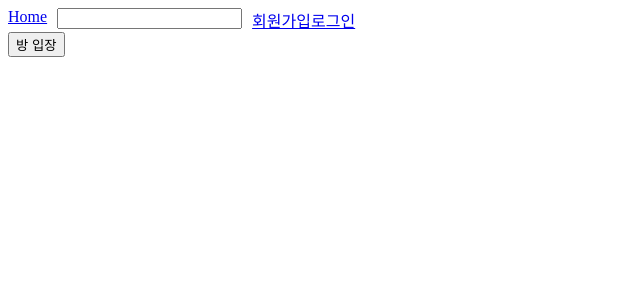
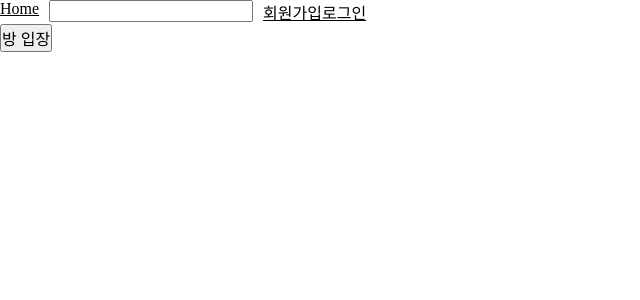
Before and after one commit to OhHyerin/WE-TNESS, a React (Create React App) app in the folder frontend/: page / in a window 1280 px wide. Shown: the top 300 px of the page, without its empty margins (0-640 px from the left). Built offline with nearby package versions, Linux system fonts and the light colour scheme.

Commit message:
feat : css 초기화 및 공통 요소 저장파일 생성

```diff
--- a/frontend/src/index.js
+++ b/frontend/src/index.js
@@ -15,6 +15,7 @@ import Edit from './pages/accounts/Edit';
 import AdminUser from './pages/admin/AdminUser';
 import AdminRoom from './pages/admin/AdminRoom';
 import AdminReport from './pages/admin/AdminReport';
+import './styles/common.css';
 
 const root = ReactDOM.createRoot(document.getElementById('root'));
 root.render(
--- /dev/null
+++ b/frontend/src/styles/common.css
@@ -0,0 +1,14 @@
+/* 컬러 설정 */
+:root {
+  --primary-color: #4287f5;
+}
+
+/* css 리셋 */
+* {
+  margin: 0;
+  padding: 0;
+  box-sizing: border-box;
+  font: inherit;
+  color: inherit;
+  flex-shrink: 0;
+}
```
